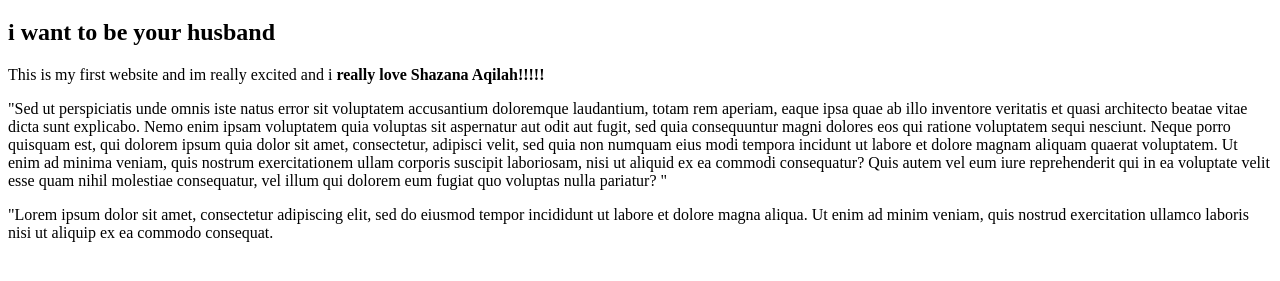
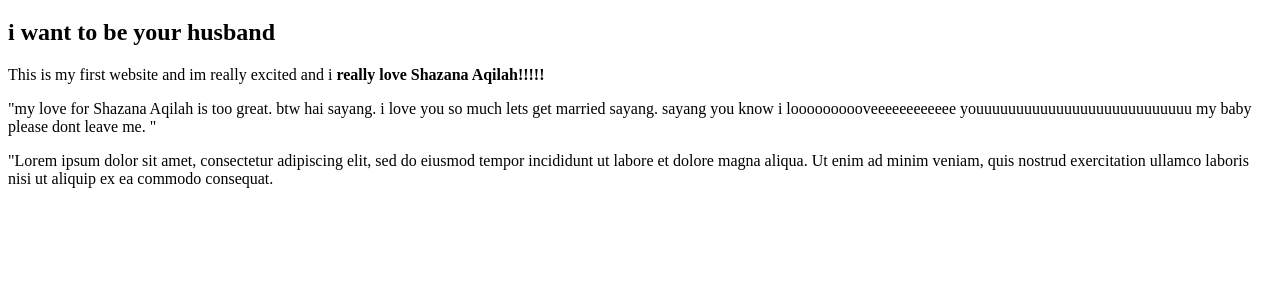
Before and after one commit to yeet6712/my-sayang.com, a plain HTML site: page index.html in a window 1280 px wide. Shown: the part 61-342 px from the top of the page. Drawn offline with Linux system fonts and the light colour scheme.

Commit message:
Update index.html

```diff
--- a/index.html
+++ b/index.html
@@ -11,14 +11,8 @@
 
         This is my first website and im really excited and i <b>really love Shazana Aqilah!!!!!</b> </b>
 
-        <p>"Sed ut perspiciatis unde omnis iste natus error sit voluptatem accusantium doloremque laudantium,
-            totam rem aperiam, eaque ipsa quae ab illo inventore veritatis et quasi architecto beatae vitae dicta sunt explicabo.
-            Nemo enim ipsam voluptatem quia voluptas
-            sit aspernatur aut odit aut fugit, sed quia consequuntur magni dolores eos qui ratione voluptatem sequi nesciunt. Neque porro quisquam est,
-            qui dolorem ipsum quia dolor sit amet, consectetur, adipisci velit, sed quia non numquam eius modi tempora incidunt ut labore et dolore
-            magnam aliquam quaerat voluptatem. Ut enim ad minima veniam, quis nostrum exercitationem ullam corporis suscipit laboriosam, nisi ut aliquid
-            ex ea commodi consequatur? Quis autem vel eum iure reprehenderit qui in ea voluptate velit esse quam nihil molestiae consequatur, vel illum
-            qui dolorem eum fugiat quo voluptas nulla pariatur?
+        <p>"my love for Shazana Aqilah is too great. btw hai sayang. i love you so much lets get married sayang. sayang you know i loooooooooveeeeeeeeeeee youuuuuuuuuuuuuuuuuuuuuuuuuuu
+            my baby please dont leave me.
 
 
             "</p>
```
